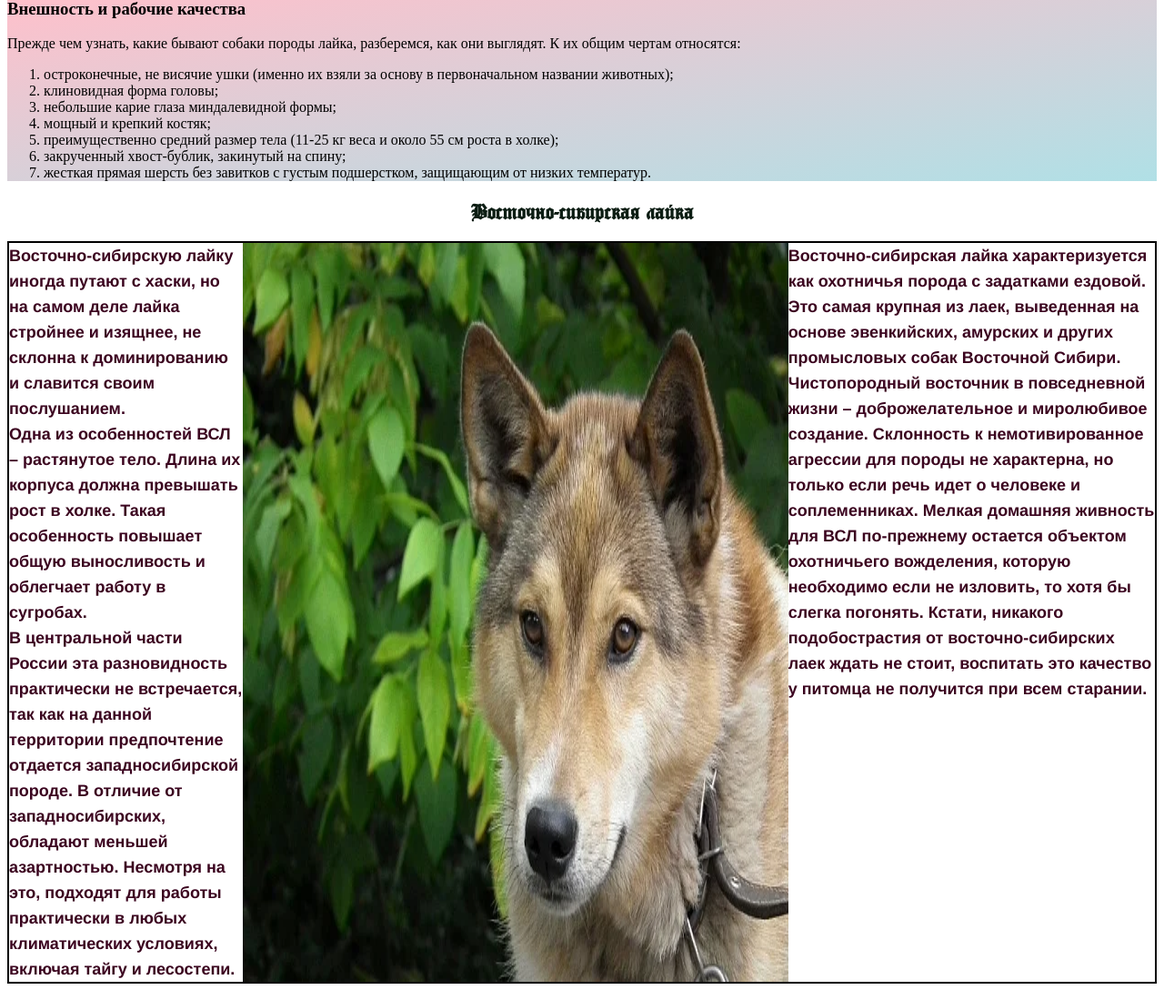
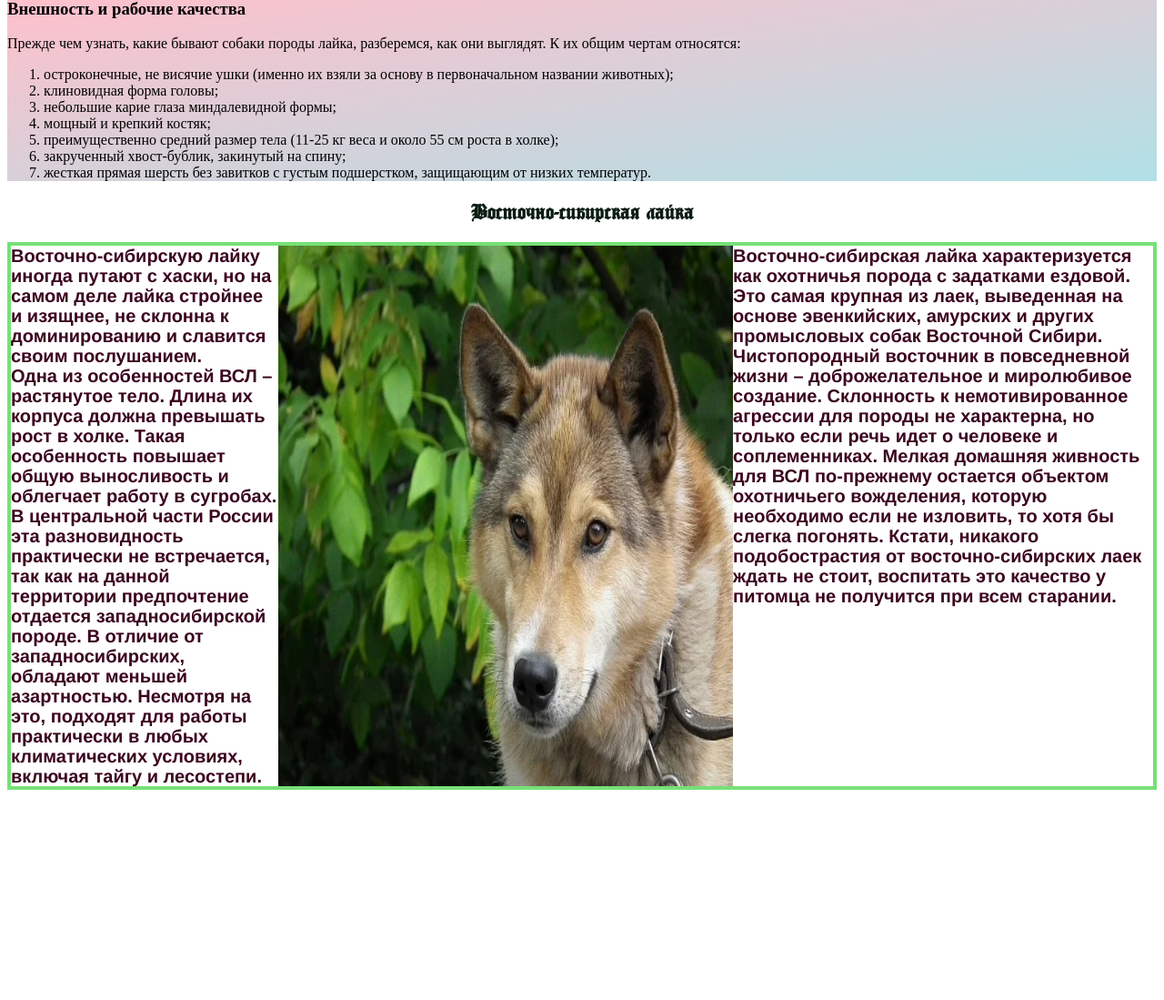
Before and after one commit to VeronikaVasil/github.io, a PHP site: page /Task2/2_index.html in a window 1280 px wide. Shown: the part 206-1305 px from the top of the page at 91% size. After the commit the page ends 1074 px from the top, so only its background shows below. Run offline with PHP 8.4, Linux system fonts and the light colour scheme.

Commit message:
Add border and color+justify-content, class img_me

```diff
--- a/Task2/2_index.html
+++ b/Task2/2_index.html
@@ -57,7 +57,7 @@
     отдается западносибирской породе.
     В отличие от западносибирских, обладают меньшей азартностью. Несмотря на это, подходят для работы практически в
     любых климатических условиях, включая тайгу и лесостепи.<br>
-    <img src="Img/west_sib.png" alt="восточно-сибирская лайка">Восточно-сибирская
+    <img class="img_me" src="Img/west_sib.png" alt="восточно-сибирская лайка">Восточно-сибирская
     лайка характеризуется как
     охотничья
     порода с задатками ездовой. <br>
--- a/Task2/2_style.css
+++ b/Task2/2_style.css
@@ -32,12 +32,19 @@ h2 {
 .text {
 
   font-family: Helvetica Neue, sans-serif;
-  font-size: 18px;
-  font-weight: 700;
-  line-height: 28px;
+  font-size: 20px;
+  font-weight: 900;
+  line-height: 22px;
   color: #3b041f;
-  border: 2px solid rgb(0, 0, 0);
+  border: rgb(118, 225, 118) 4px solid;
   display: flex;
+  justify-content: space-around;
+}
+
+.img_me {
+  display: flex;
+  justify-content: flex-start;
+  width: 500px;
 }
 
 @font-face {
```
